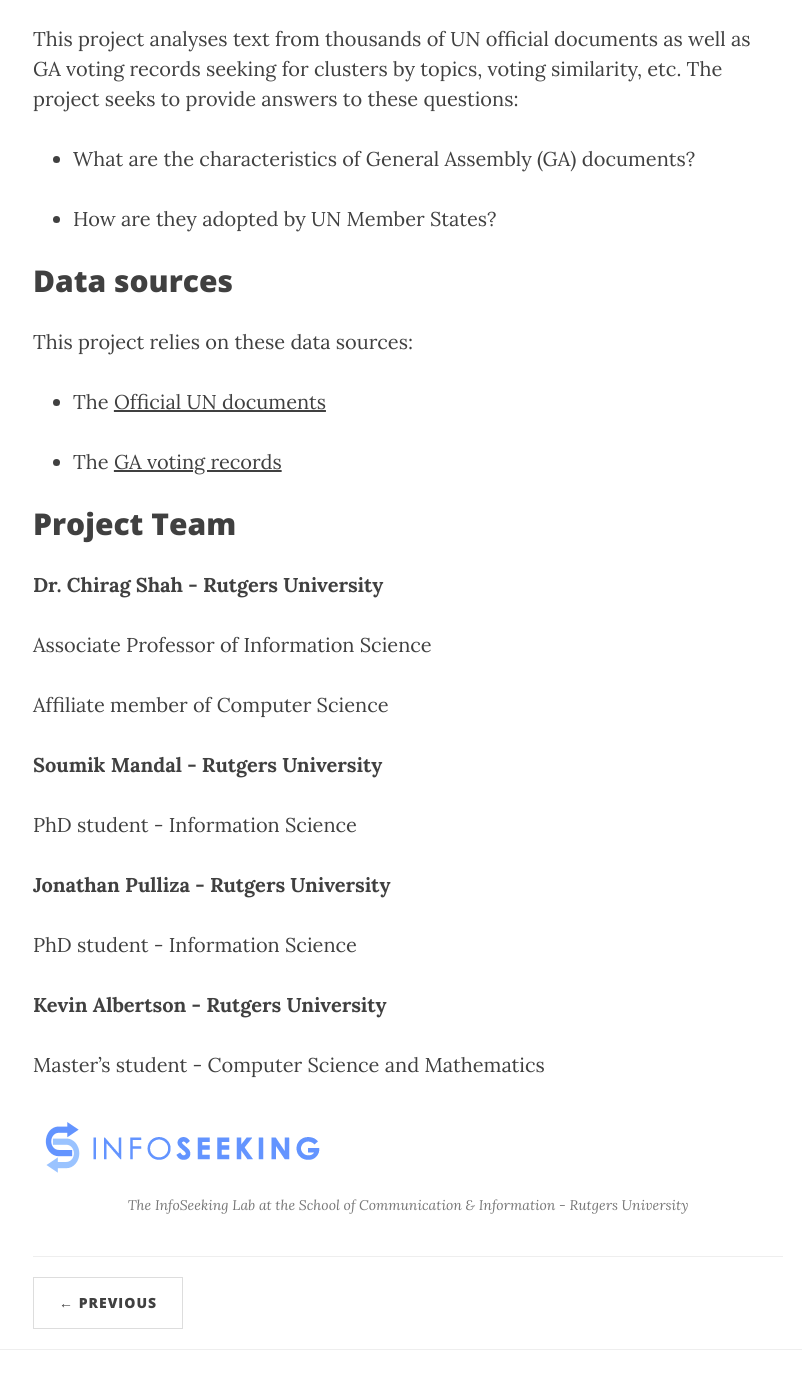
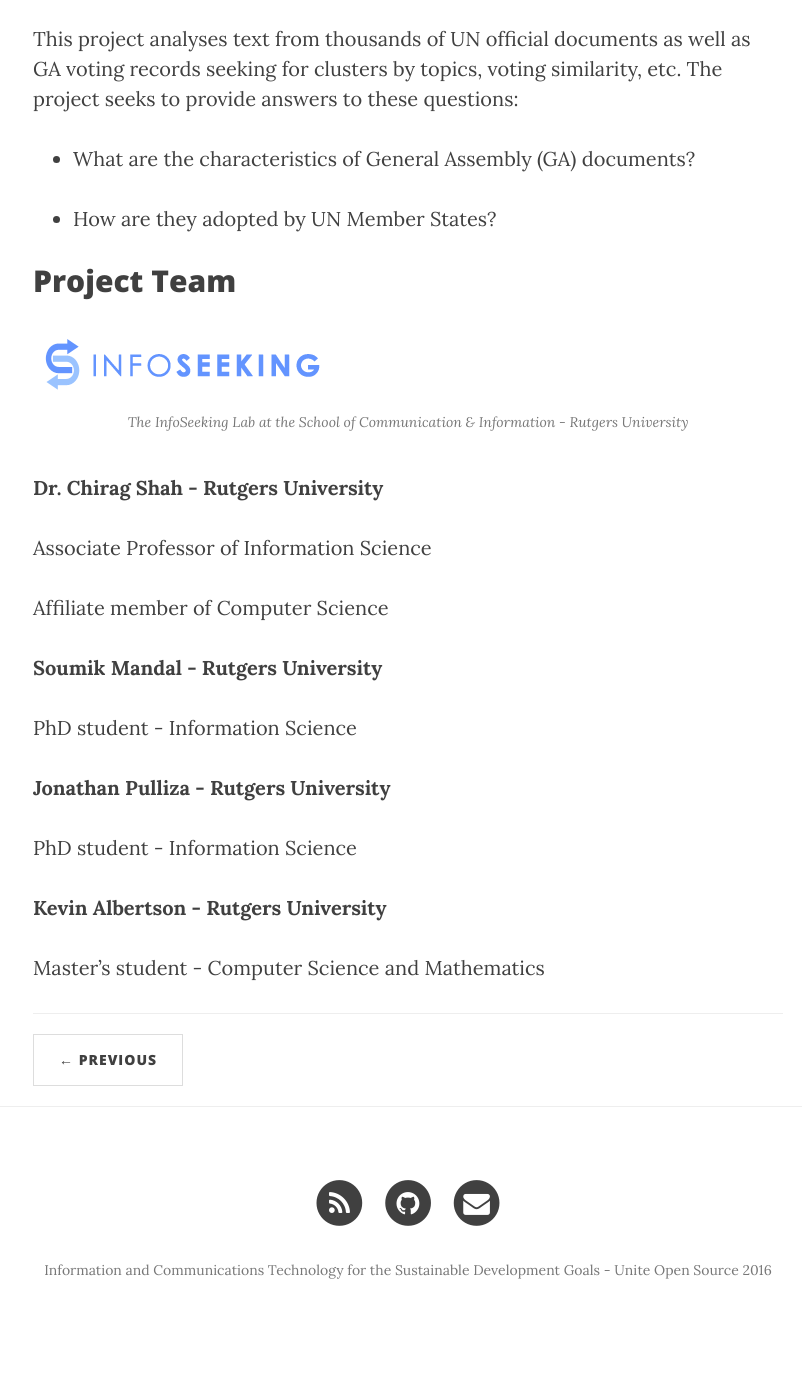
Before and after one commit to jmmnn/ICT4SD.github.io, a Jekyll site: the page built from _posts/2016-09-25-Project_GA.markdown, in a window 1280 px wide and 1400 px high, scrolled down 798 px. Shown: the top 1389 px of the window, without its empty margins (232-1034 px from the left). Built offline with Jekyll 4.4.1, drawn with Linux system fonts in a browser that asks for light colours; nearby versions of some CDN libraries; after the commit the page ends 2144 px from its top, so only the background shows below that.

Commit message:
Removed data and moved logo

```diff
--- a/_posts/2016-09-25-Project_GA.markdown
+++ b/_posts/2016-09-25-Project_GA.markdown
@@ -15,18 +15,14 @@ This project analyses text from thousands of UN official documents as well as GA
 - How are they adopted by UN Member States?
 
 
-Data sources
+Project Team
 ------------
 
-This project relies on these data sources:
+<a href="http://www.infoseeking.org/">
+    <img src="{{ site.baseurl }}/img/rutgers_infoseeking_logo.png" alt="Post Sample Image">
+</a>
+<span class="caption text-muted">The InfoSeeking Lab at the School of Communication & Information - Rutgers University</span>
 
-- The [Official UN documents](https://search.un.org)
-
-- The [GA voting records](http://unbisnet.un.org:8080/ipac20/ipac.jsp?profile=voting)
-
-
-Project Team
-------------
 
 **Dr. Chirag Shah - Rutgers University**
 
@@ -51,9 +47,3 @@ PhD student - Information Science
 **Kevin Albertson - Rutgers University**
 
 Master's student - Computer Science and Mathematics
-
-
-<a href="http://www.infoseeking.org/">
-    <img src="{{ site.baseurl }}/img/rutgers_infoseeking_logo.png" alt="Post Sample Image">
-</a>
-<span class="caption text-muted">The InfoSeeking Lab at the School of Communication & Information - Rutgers University</span>
```
